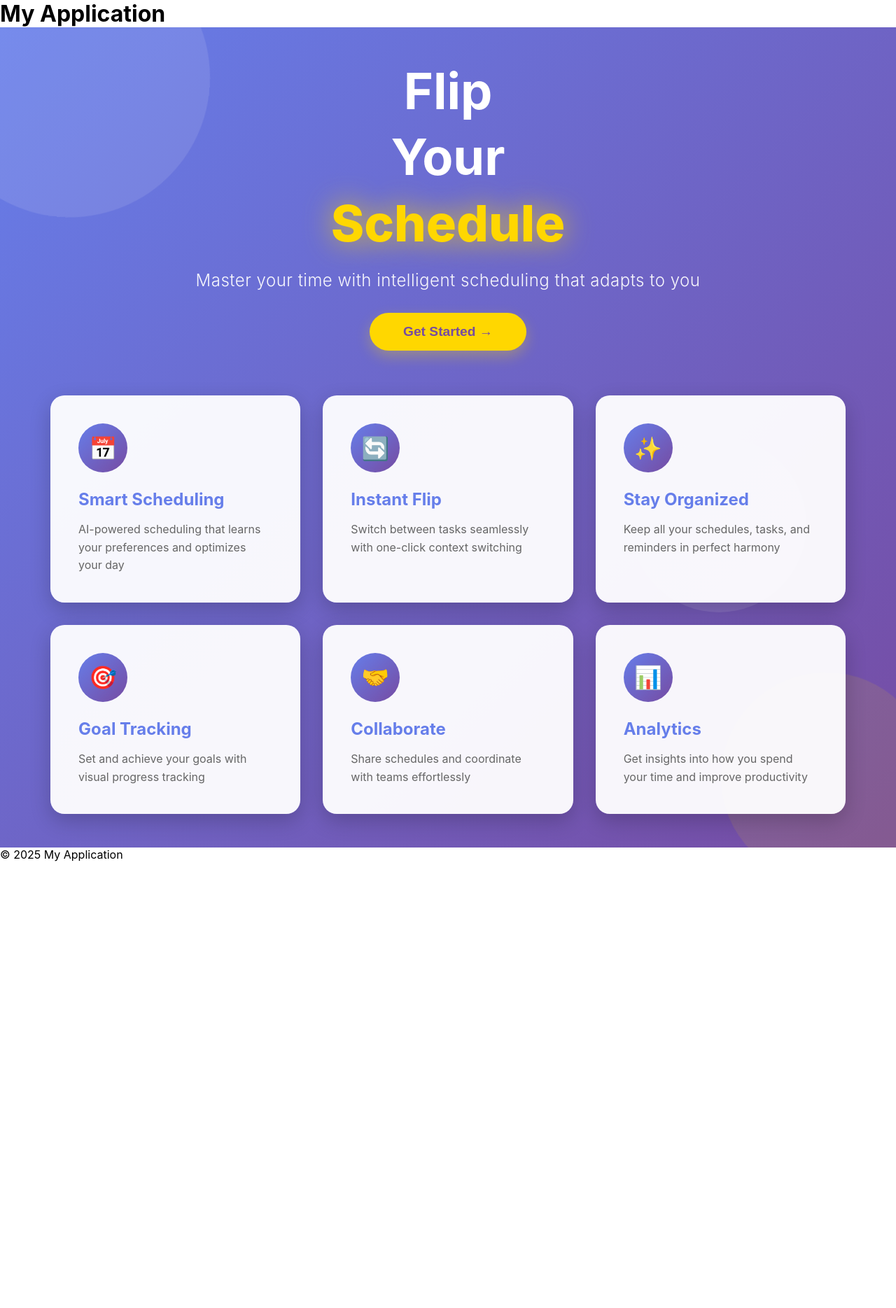
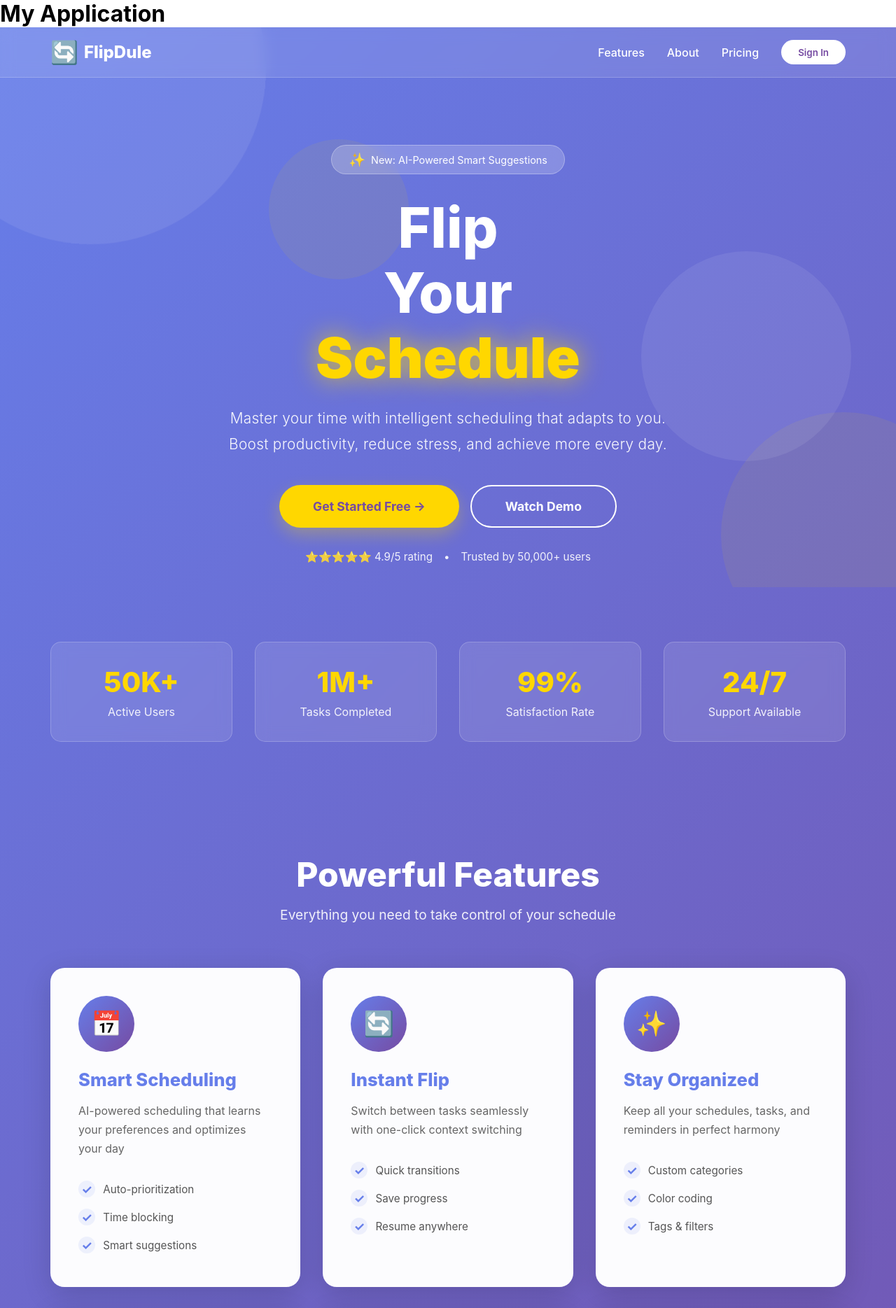
Before and after one commit to AloysJehwin/FlipDuel, a Next.js app in the folder frontend/: page / in a window 1280 px wide. Shown: the top 1869 px of the page at 70% size. Before the commit the page ends 1231 px from the top, so only its background shows below. Built offline with nearby package versions, Linux system fonts and the light colour scheme.

Commit message:
Enhance homepage with new features section, improved layout, and updated styling for better user engagement

```diff
--- a/frontend/pages/index.tsx
+++ b/frontend/pages/index.tsx
@@ -5,11 +5,57 @@ import styles from '../styles/Home.module.css'
 export default function Home() {
   const [activeCard, setActiveCard] = useState<number | null>(null)
 
+  const features = [
+    {
+      icon: '📅',
+      title: 'Smart Scheduling',
+      description: 'AI-powered scheduling that learns your preferences and optimizes your day',
+      details: ['Auto-prioritization', 'Time blocking', 'Smart suggestions']
+    },
+    {
+      icon: '🔄',
+      title: 'Instant Flip',
+      description: 'Switch between tasks seamlessly with one-click context switching',
+      details: ['Quick transitions', 'Save progress', 'Resume anywhere']
+    },
+    {
+      icon: '✨',
+      title: 'Stay Organized',
+      description: 'Keep all your schedules, tasks, and reminders in perfect harmony',
+      details: ['Custom categories', 'Color coding', 'Tags & filters']
+    },
+    {
+      icon: '🎯',
+      title: 'Goal Tracking',
+      description: 'Set and achieve your goals with visual progress tracking',
+      details: ['Progress bars', 'Milestones', 'Achievement badges']
+    },
+    {
+      icon: '🤝',
+      title: 'Collaborate',
+      description: 'Share schedules and coordinate with teams effortlessly',
+      details: ['Team calendars', 'Real-time sync', 'Shared tasks']
+    },
+    {
+      icon: '📊',
+      title: 'Analytics',
+      description: 'Get insights into how you spend your time and improve productivity',
+      details: ['Time reports', 'Productivity graphs', 'Weekly insights']
+    }
+  ]
+
+  const stats = [
+    { value: '50K+', label: 'Active Users' },
+    { value: '1M+', label: 'Tasks Completed' },
+    { value: '99%', label: 'Satisfaction Rate' },
+    { value: '24/7', label: 'Support Available' }
+  ]
+
   return (
     <div className={styles.container}>
       <Head>
-        <title>FlipDule - Smart Scheduling</title>
-        <meta name="description" content="FlipDule - Your intelligent scheduling companion" />
+        <title>FlipDule - Smart Scheduling Made Simple</title>
+        <meta name="description" content="FlipDule - Your intelligent scheduling companion that helps you master time management" />
         <link rel="icon" href="/favicon.ico" />
       </Head>
 
@@ -17,10 +63,31 @@ export default function Home() {
         <div className={styles.shape1}></div>
         <div className={styles.shape2}></div>
         <div className={styles.shape3}></div>
+        <div className={styles.shape4}></div>
       </div>
+
+      <nav className={styles.navbar}>
+        <div className={styles.navContent}>
+          <div className={styles.logo}>
+            <span className={styles.logoIcon}>🔄</span>
+            <span className={styles.logoText}>FlipDule</span>
+          </div>
+          <div className={styles.navLinks}>
+            <a href="#features">Features</a>
+            <a href="#about">About</a>
+            <a href="#pricing">Pricing</a>
+            <button className={styles.navButton}>Sign In</button>
+          </div>
+        </div>
+      </nav>
 
       <main className={styles.main}>
         <div className={styles.hero}>
+          <div className={styles.badge}>
+            <span className={styles.badgeIcon}>✨</span>
+            <span>New: AI-Powered Smart Suggestions</span>
+          </div>
+
           <h1 className={styles.title}>
             <span className={styles.titleWord}>Flip</span>
             <span className={styles.titleWord}>Your</span>
@@ -28,88 +95,112 @@ export default function Home() {
           </h1>
 
           <p className={styles.subtitle}>
-            Master your time with intelligent scheduling that adapts to you
+            Master your time with intelligent scheduling that adapts to you.
+            <br />
+            Boost productivity, reduce stress, and achieve more every day.
           </p>
 
-          <button className={styles.ctaButton}>
-            Get Started →
-          </button>
+          <div className={styles.ctaGroup}>
+            <button className={styles.ctaButton}>
+              Get Started Free →
+            </button>
+            <button className={styles.ctaButtonSecondary}>
+              Watch Demo
+            </button>
+          </div>
+
+          <div className={styles.trustBadges}>
+            <span>⭐⭐⭐⭐⭐ 4.9/5 rating</span>
+            <span>•</span>
+            <span>Trusted by 50,000+ users</span>
+          </div>
         </div>
 
-        <div className={styles.cardGrid}>
-          <div
-            className={`${styles.featureCard} ${activeCard === 0 ? styles.active : ''}`}
-            onMouseEnter={() => setActiveCard(0)}
-            onMouseLeave={() => setActiveCard(null)}
-          >
-            <div className={styles.iconWrapper}>
-              <span className={styles.icon}>📅</span>
+        <div className={styles.statsSection}>
+          {stats.map((stat, index) => (
+            <div key={index} className={styles.statCard}>
+              <div className={styles.statValue}>{stat.value}</div>
+              <div className={styles.statLabel}>{stat.label}</div>
             </div>
-            <h3>Smart Scheduling</h3>
-            <p>AI-powered scheduling that learns your preferences and optimizes your day</p>
+          ))}
+        </div>
+
+        <section id="features" className={styles.featuresSection}>
+          <div className={styles.sectionHeader}>
+            <h2 className={styles.sectionTitle}>Powerful Features</h2>
+            <p className={styles.sectionSubtitle}>
+              Everything you need to take control of your schedule
+            </p>
           </div>
 
-          <div
-            className={`${styles.featureCard} ${activeCard === 1 ? styles.active : ''}`}
-            onMouseEnter={() => setActiveCard(1)}
-            onMouseLeave={() => setActiveCard(null)}
-          >
-            <div className={styles.iconWrapper}>
-              <span className={styles.icon}>🔄</span>
-            </div>
-            <h3>Instant Flip</h3>
-            <p>Switch between tasks seamlessly with one-click context switching</p>
+          <div className={styles.cardGrid}>
+            {features.map((feature, index) => (
+              <div
+                key={index}
+                className={`${styles.featureCard} ${activeCard === index ? styles.active : ''}`}
+                onMouseEnter={() => setActiveCard(index)}
+                onMouseLeave={() => setActiveCard(null)}
+              >
+                <div className={styles.iconWrapper}>
+                  <span className={styles.icon}>{feature.icon}</span>
+                </div>
+                <h3>{feature.title}</h3>
+                <p className={styles.featureDescription}>{feature.description}</p>
+
+                <ul className={styles.featureDetails}>
+                  {feature.details.map((detail, idx) => (
+                    <li key={idx}>
+                      <span className={styles.checkIcon}>✓</span>
+                      {detail}
+                    </li>
+                  ))}
+                </ul>
+              </div>
+            ))}
           </div>
+        </section>
 
-          <div
-            className={`${styles.featureCard} ${activeCard === 2 ? styles.active : ''}`}
-            onMouseEnter={() => setActiveCard(2)}
-            onMouseLeave={() => setActiveCard(null)}
-          >
-            <div className={styles.iconWrapper}>
-              <span className={styles.icon}>✨</span>
-            </div>
-            <h3>Stay Organized</h3>
-            <p>Keep all your schedules, tasks, and reminders in perfect harmony</p>
+        <section className={styles.ctaSection}>
+          <div className={styles.ctaContent}>
+            <h2>Ready to Transform Your Productivity?</h2>
+            <p>Join thousands of users who have already improved their time management</p>
+            <button className={styles.ctaButtonLarge}>
+              Start Your Free Trial
+            </button>
+            <p className={styles.ctaNote}>No credit card required • 14-day free trial</p>
           </div>
+        </section>
+      </main>
 
-          <div
-            className={`${styles.featureCard} ${activeCard === 3 ? styles.active : ''}`}
-            onMouseEnter={() => setActiveCard(3)}
-            onMouseLeave={() => setActiveCard(null)}
-          >
-            <div className={styles.iconWrapper}>
-              <span className={styles.icon}>🎯</span>
-            </div>
-            <h3>Goal Tracking</h3>
-            <p>Set and achieve your goals with visual progress tracking</p>
+      <footer className={styles.footer}>
+        <div className={styles.footerContent}>
+          <div className={styles.footerSection}>
+            <h4>FlipDule</h4>
+            <p>Smart scheduling made simple</p>
           </div>
-
-          <div
-            className={`${styles.featureCard} ${activeCard === 4 ? styles.active : ''}`}
-            onMouseEnter={() => setActiveCard(4)}
-            onMouseLeave={() => setActiveCard(null)}
-          >
-            <div className={styles.iconWrapper}>
-              <span className={styles.icon}>🤝</span>
-            </div>
-            <h3>Collaborate</h3>
-            <p>Share schedules and coordinate with teams effortlessly</p>
+          <div className={styles.footerSection}>
+            <h5>Product</h5>
+            <a href="#features">Features</a>
+            <a href="#pricing">Pricing</a>
+            <a href="#updates">Updates</a>
           </div>
-
-          <div
-            className={`${styles.featureCard} ${activeCard === 5 ? styles.active : ''}`}
-            onMouseEnter={() => setActiveCard(5)}
-            onMouseLeave={() => setActiveCard(null)}
-          >
-            <div className={styles.iconWrapper}>
-              <span className={styles.icon}>📊</span>
-            </div>
-            <h3>Analytics</h3>
-            <p>Get insights into how you spend your time and improve productivity</p>
+          <div className={styles.footerSection}>
+            <h5>Company</h5>
+            <a href="#about">About</a>
+            <a href="#careers">Careers</a>
+            <a href="#contact">Contact</a>
+          </div>
+          <div className={styles.footerSection}>
+            <h5>Resources</h5>
+            <a href="#docs">Documentation</a>
+            <a href="#blog">Blog</a>
+            <a href="#support">Support</a>
           </div>
         </div>
-      </main>
+        <div className={styles.footerBottom}>
+          <p>© 2025 FlipDule. All rights reserved.</p>
+        </div>
+      </footer>
     </div>
   )
 }
--- a/frontend/styles/Home.module.css
+++ b/frontend/styles/Home.module.css
@@ -3,100 +3,206 @@
   padding: 0;
   display: flex;
   flex-direction: column;
-  justify-content: center;
-  align-items: center;
   background: linear-gradient(135deg, #667eea 0%, #764ba2 100%);
   position: relative;
-  overflow: hidden;
+  overflow-x: hidden;
 }
 
 .backgroundShapes {
-  position: absolute;
+  position: fixed;
   width: 100%;
   height: 100%;
   overflow: hidden;
   z-index: 0;
+  pointer-events: none;
 }
 
-.shape1, .shape2, .shape3 {
+.shape1, .shape2, .shape3, .shape4 {
   position: absolute;
   border-radius: 50%;
-  opacity: 0.1;
-  animation: float 20s infinite ease-in-out;
+  opacity: 0.08;
+  animation: float 25s infinite ease-in-out;
 }
 
 .shape1 {
-  width: 400px;
-  height: 400px;
+  width: 500px;
+  height: 500px;
   background: white;
-  top: -100px;
-  left: -100px;
+  top: -150px;
+  left: -150px;
   animation-delay: 0s;
 }
 
 .shape2 {
-  width: 300px;
-  height: 300px;
+  width: 350px;
+  height: 350px;
   background: #ffd700;
-  bottom: -50px;
-  right: -50px;
-  animation-delay: 5s;
+  bottom: -100px;
+  right: -100px;
+  animation-delay: 7s;
 }
 
 .shape3 {
-  width: 250px;
-  height: 250px;
+  width: 300px;
+  height: 300px;
   background: white;
-  top: 50%;
-  right: 10%;
-  animation-delay: 10s;
+  top: 40%;
+  right: 5%;
+  animation-delay: 14s;
+}
+
+.shape4 {
+  width: 200px;
+  height: 200px;
+  background: #ffd700;
+  top: 20%;
+  left: 30%;
+  animation-delay: 21s;
 }
 
 @keyframes float {
   0%, 100% {
-    transform: translateY(0) rotate(0deg);
+    transform: translateY(0) translateX(0) rotate(0deg);
   }
-  33% {
-    transform: translateY(-30px) rotate(5deg);
+  25% {
+    transform: translateY(-40px) translateX(30px) rotate(5deg);
   }
-  66% {
-    transform: translateY(30px) rotate(-5deg);
+  50% {
+    transform: translateY(-20px) translateX(-30px) rotate(-5deg);
+  }
+  75% {
+    transform: translateY(40px) translateX(-20px) rotate(3deg);
   }
 }
 
+.navbar {
+  position: sticky;
+  top: 0;
+  background: rgba(255, 255, 255, 0.1);
+  backdrop-filter: blur(10px);
+  border-bottom: 1px solid rgba(255, 255, 255, 0.2);
+  padding: 1rem 0;
+  z-index: 100;
+}
+
+.navContent {
+  max-width: 1200px;
+  margin: 0 auto;
+  padding: 0 2rem;
+  display: flex;
+  justify-content: space-between;
+  align-items: center;
+}
+
+.logo {
+  display: flex;
+  align-items: center;
+  gap: 0.5rem;
+  font-size: 1.5rem;
+  font-weight: 800;
+  color: white;
+}
+
+.logoIcon {
+  font-size: 2rem;
+}
+
+.navLinks {
+  display: flex;
+  gap: 2rem;
+  align-items: center;
+}
+
+.navLinks a {
+  color: white;
+  font-weight: 500;
+  transition: opacity 0.3s ease;
+}
+
+.navLinks a:hover {
+  opacity: 0.8;
+}
+
+.navButton {
+  background: white;
+  color: #764ba2;
+  border: none;
+  padding: 0.6rem 1.5rem;
+  border-radius: 25px;
+  font-weight: 600;
+  cursor: pointer;
+  transition: all 0.3s ease;
+}
+
+.navButton:hover {
+  transform: translateY(-2px);
+  box-shadow: 0 5px 15px rgba(255, 255, 255, 0.3);
+}
+
 .main {
-  padding: 3rem 2rem;
+  padding: 0;
   flex: 1;
   display: flex;
   flex-direction: column;
-  justify-content: center;
   align-items: center;
   position: relative;
   z-index: 1;
-  max-width: 1200px;
   width: 100%;
 }
 
 .hero {
   text-align: center;
-  margin-bottom: 4rem;
+  padding: 6rem 2rem 4rem;
+  max-width: 900px;
+}
+
+.badge {
+  display: inline-flex;
+  align-items: center;
+  gap: 0.5rem;
+  background: rgba(255, 255, 255, 0.2);
+  backdrop-filter: blur(10px);
+  border: 1px solid rgba(255, 255, 255, 0.3);
+  padding: 0.5rem 1.5rem;
+  border-radius: 50px;
+  color: white;
+  font-size: 0.9rem;
+  margin-bottom: 2rem;
+  animation: fadeInDown 0.8s ease-out;
+}
+
+.badgeIcon {
+  font-size: 1.2rem;
+}
+
+@keyframes fadeInDown {
+  from {
+    opacity: 0;
+    transform: translateY(-20px);
+  }
+  to {
+    opacity: 1;
+    transform: translateY(0);
+  }
 }
 
 .title {
   margin: 0;
-  line-height: 1.2;
-  font-size: 4.5rem;
+  line-height: 1.1;
+  font-size: 5rem;
   color: white;
   text-align: center;
   display: flex;
   flex-direction: column;
-  gap: 0.5rem;
+  gap: 0.3rem;
+  margin-bottom: 1.5rem;
 }
 
 .titleWord {
   display: inline-block;
   animation: fadeInUp 0.8s ease-out forwards;
   opacity: 0;
+  font-weight: 800;
 }
 
 .titleWord:nth-child(1) {
@@ -110,8 +216,8 @@
 .titleWordBrand {
   display: inline-block;
   color: #ffd700;
-  font-weight: 800;
-  text-shadow: 0 0 30px rgba(255, 215, 0, 0.5);
+  font-weight: 900;
+  text-shadow: 0 0 30px rgba(255, 215, 0, 0.6);
   animation: fadeInUp 0.8s ease-out forwards, glow 2s ease-in-out infinite;
   opacity: 0;
   animation-delay: 0.6s;
@@ -130,53 +236,149 @@
 
 @keyframes glow {
   0%, 100% {
-    text-shadow: 0 0 20px rgba(255, 215, 0, 0.5);
+    text-shadow: 0 0 20px rgba(255, 215, 0, 0.6);
   }
   50% {
-    text-shadow: 0 0 40px rgba(255, 215, 0, 0.8);
+    text-shadow: 0 0 50px rgba(255, 215, 0, 0.9);
   }
 }
 
 .subtitle {
-  font-size: 1.5rem;
+  font-size: 1.3rem;
   color: rgba(255, 255, 255, 0.95);
-  margin-top: 1.5rem;
+  margin-bottom: 2.5rem;
   font-weight: 300;
-  letter-spacing: 0.5px;
+  letter-spacing: 0.3px;
+  line-height: 1.8;
+}
+
+.ctaGroup {
+  display: flex;
+  gap: 1rem;
+  justify-content: center;
+  margin-bottom: 2rem;
+  flex-wrap: wrap;
 }
 
 .ctaButton {
-  margin-top: 2rem;
-  padding: 1rem 3rem;
-  font-size: 1.2rem;
-  font-weight: 600;
+  padding: 1.1rem 3rem;
+  font-size: 1.1rem;
+  font-weight: 700;
   background: #ffd700;
   color: #764ba2;
   border: none;
   border-radius: 50px;
   cursor: pointer;
   transition: all 0.3s ease;
-  box-shadow: 0 8px 20px rgba(255, 215, 0, 0.3);
+  box-shadow: 0 10px 25px rgba(255, 215, 0, 0.3);
 }
 
 .ctaButton:hover {
-  transform: translateY(-3px);
-  box-shadow: 0 12px 30px rgba(255, 215, 0, 0.5);
+  transform: translateY(-4px);
+  box-shadow: 0 15px 35px rgba(255, 215, 0, 0.5);
   background: #ffed4e;
+}
+
+.ctaButtonSecondary {
+  padding: 1.1rem 3rem;
+  font-size: 1.1rem;
+  font-weight: 700;
+  background: transparent;
+  color: white;
+  border: 2px solid white;
+  border-radius: 50px;
+  cursor: pointer;
+  transition: all 0.3s ease;
+}
+
+.ctaButtonSecondary:hover {
+  background: white;
+  color: #764ba2;
+  transform: translateY(-4px);
+}
+
+.trustBadges {
+  display: flex;
+  gap: 1rem;
+  justify-content: center;
+  color: rgba(255, 255, 255, 0.9);
+  font-size: 0.95rem;
+  align-items: center;
+}
+
+.statsSection {
+  display: grid;
+  grid-template-columns: repeat(auto-fit, minmax(200px, 1fr));
+  gap: 2rem;
+  max-width: 1200px;
+  width: 100%;
+  padding: 3rem 2rem;
+  margin-bottom: 3rem;
+}
+
+.statCard {
+  text-align: center;
+  background: rgba(255, 255, 255, 0.1);
+  backdrop-filter: blur(10px);
+  border: 1px solid rgba(255, 255, 255, 0.2);
+  padding: 2rem;
+  border-radius: 15px;
+  transition: all 0.3s ease;
+}
+
+.statCard:hover {
+  transform: translateY(-5px);
+  background: rgba(255, 255, 255, 0.15);
+}
+
+.statValue {
+  font-size: 2.5rem;
+  font-weight: 800;
+  color: #ffd700;
+  margin-bottom: 0.5rem;
+}
+
+.statLabel {
+  color: white;
+  font-size: 1rem;
+  opacity: 0.9;
+}
+
+.featuresSection {
+  width: 100%;
+  max-width: 1200px;
+  padding: 4rem 2rem;
+}
+
+.sectionHeader {
+  text-align: center;
+  margin-bottom: 4rem;
+}
+
+.sectionTitle {
+  font-size: 3rem;
+  color: white;
+  margin-bottom: 1rem;
+  font-weight: 800;
+}
+
+.sectionSubtitle {
+  font-size: 1.2rem;
+  color: rgba(255, 255, 255, 0.9);
 }
 
 .cardGrid {
   display: grid;
-  grid-template-columns: repeat(auto-fit, minmax(280px, 1fr));
+  grid-template-columns: repeat(auto-fit, minmax(320px, 1fr));
   gap: 2rem;
   width: 100%;
 }
 
 .featureCard {
-  background: rgba(255, 255, 255, 0.95);
+  background: rgba(255, 255, 255, 0.98);
   padding: 2.5rem;
   border-radius: 20px;
-  box-shadow: 0 10px 30px rgba(0, 0, 0, 0.2);
+  box-shadow: 0 10px 40px rgba(0, 0, 0, 0.15);
   transition: all 0.4s cubic-bezier(0.175, 0.885, 0.32, 1.275);
   position: relative;
   overflow: hidden;
@@ -189,8 +391,8 @@
   top: 0;
   left: 0;
   right: 0;
-  height: 4px;
-  background: linear-gradient(90deg, #667eea, #764ba2);
+  height: 5px;
+  background: linear-gradient(90deg, #667eea, #764ba2, #ffd700);
   transform: scaleX(0);
   transform-origin: left;
   transition: transform 0.4s ease;
@@ -203,56 +405,208 @@
 
 .featureCard:hover,
 .featureCard.active {
-  transform: translateY(-12px) scale(1.02);
-  box-shadow: 0 20px 40px rgba(102, 126, 234, 0.3);
+  transform: translateY(-15px) scale(1.02);
+  box-shadow: 0 25px 50px rgba(102, 126, 234, 0.3);
 }
 
 .iconWrapper {
-  width: 70px;
-  height: 70px;
+  width: 80px;
+  height: 80px;
   background: linear-gradient(135deg, #667eea 0%, #764ba2 100%);
   border-radius: 50%;
   display: flex;
   align-items: center;
   justify-content: center;
   margin-bottom: 1.5rem;
-  transition: all 0.3s ease;
+  transition: all 0.4s ease;
 }
 
 .featureCard:hover .iconWrapper,
 .featureCard.active .iconWrapper {
   transform: rotate(360deg) scale(1.1);
+  box-shadow: 0 10px 25px rgba(102, 126, 234, 0.4);
 }
 
 .icon {
-  font-size: 2rem;
+  font-size: 2.2rem;
 }
 
 .featureCard h3 {
   margin-top: 0;
   margin-bottom: 1rem;
-  font-size: 1.5rem;
+  font-size: 1.6rem;
   color: #667eea;
-  font-weight: 700;
+  font-weight: 800;
 }
 
-.featureCard p {
+.featureDescription {
   color: #666;
-  line-height: 1.6;
+  line-height: 1.7;
+  margin-bottom: 1.5rem;
+  font-size: 1rem;
+}
+
+.featureDetails {
+  list-style: none;
+  padding: 0;
   margin: 0;
+}
+
+.featureDetails li {
+  display: flex;
+  align-items: center;
+  gap: 0.7rem;
+  padding: 0.5rem 0;
+  color: #555;
+  font-size: 0.95rem;
+}
+
+.checkIcon {
+  color: #667eea;
+  font-weight: bold;
+  font-size: 1.1rem;
+  background: rgba(102, 126, 234, 0.1);
+  width: 24px;
+  height: 24px;
+  display: flex;
+  align-items: center;
+  justify-content: center;
+  border-radius: 50%;
+}
+
+.ctaSection {
+  width: 100%;
+  background: rgba(255, 255, 255, 0.1);
+  backdrop-filter: blur(10px);
+  border-top: 1px solid rgba(255, 255, 255, 0.2);
+  border-bottom: 1px solid rgba(255, 255, 255, 0.2);
+  padding: 5rem 2rem;
+  margin: 4rem 0;
+}
+
+.ctaContent {
+  max-width: 800px;
+  margin: 0 auto;
+  text-align: center;
+}
+
+.ctaContent h2 {
+  font-size: 2.5rem;
+  color: white;
+  margin-bottom: 1rem;
+  font-weight: 800;
+}
+
+.ctaContent p {
+  font-size: 1.2rem;
+  color: rgba(255, 255, 255, 0.9);
+  margin-bottom: 2rem;
+}
+
+.ctaButtonLarge {
+  padding: 1.3rem 4rem;
+  font-size: 1.2rem;
+  font-weight: 700;
+  background: #ffd700;
+  color: #764ba2;
+  border: none;
+  border-radius: 50px;
+  cursor: pointer;
+  transition: all 0.3s ease;
+  box-shadow: 0 10px 30px rgba(255, 215, 0, 0.4);
+  margin-bottom: 1rem;
+}
+
+.ctaButtonLarge:hover {
+  transform: translateY(-5px);
+  box-shadow: 0 15px 40px rgba(255, 215, 0, 0.6);
+}
+
+.ctaNote {
+  font-size: 0.9rem;
+  color: rgba(255, 255, 255, 0.8);
+  margin-top: 1rem;
+}
+
+.footer {
+  width: 100%;
+  background: rgba(0, 0, 0, 0.2);
+  backdrop-filter: blur(10px);
+  border-top: 1px solid rgba(255, 255, 255, 0.1);
+  padding: 3rem 2rem 1rem;
+}
+
+.footerContent {
+  max-width: 1200px;
+  margin: 0 auto;
+  display: grid;
+  grid-template-columns: repeat(auto-fit, minmax(200px, 1fr));
+  gap: 2rem;
+  margin-bottom: 2rem;
+}
+
+.footerSection h4 {
+  color: #ffd700;
+  font-size: 1.3rem;
+  margin-bottom: 1rem;
+}
+
+.footerSection h5 {
+  color: white;
   font-size: 1rem;
+  margin-bottom: 1rem;
+  font-weight: 600;
+}
+
+.footerSection p {
+  color: rgba(255, 255, 255, 0.8);
+  font-size: 0.95rem;
+}
+
+.footerSection a {
+  display: block;
+  color: rgba(255, 255, 255, 0.7);
+  margin-bottom: 0.5rem;
+  transition: color 0.3s ease;
+}
+
+.footerSection a:hover {
+  color: white;
+}
+
+.footerBottom {
+  text-align: center;
+  padding-top: 2rem;
+  border-top: 1px solid rgba(255, 255, 255, 0.1);
+  color: rgba(255, 255, 255, 0.7);
 }
 
 @media (max-width: 768px) {
   .title {
-    font-size: 3rem;
+    font-size: 3.5rem;
   }
 
   .subtitle {
-    font-size: 1.2rem;
+    font-size: 1.1rem;
   }
 
   .cardGrid {
     grid-template-columns: 1fr;
   }
+
+  .statsSection {
+    grid-template-columns: repeat(2, 1fr);
+  }
+
+  .navLinks {
+    display: none;
+  }
+
+  .ctaGroup {
+    flex-direction: column;
+  }
+
+  .sectionTitle {
+    font-size: 2rem;
+  }
 }
--- a/frontend/styles/globals.css
+++ b/frontend/styles/globals.css
@@ -5,6 +5,7 @@ body {
   font-family: -apple-system, BlinkMacSystemFont, 'Segoe UI', 'Roboto', 'Oxygen',
     'Ubuntu', 'Cantarell', 'Fira Sans', 'Droid Sans', 'Helvetica Neue',
     sans-serif;
+  scroll-behavior: smooth;
 }
 
 a {
@@ -17,3 +18,7 @@ a {
   margin: 0;
   padding: 0;
 }
+
+button {
+  font-family: inherit;
+}
```
